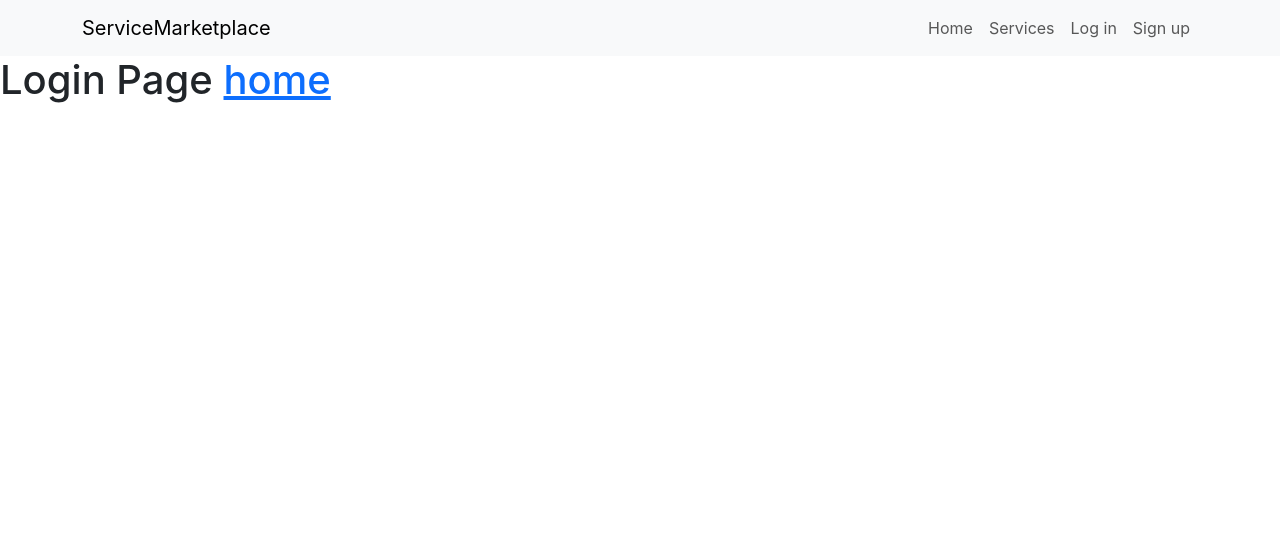
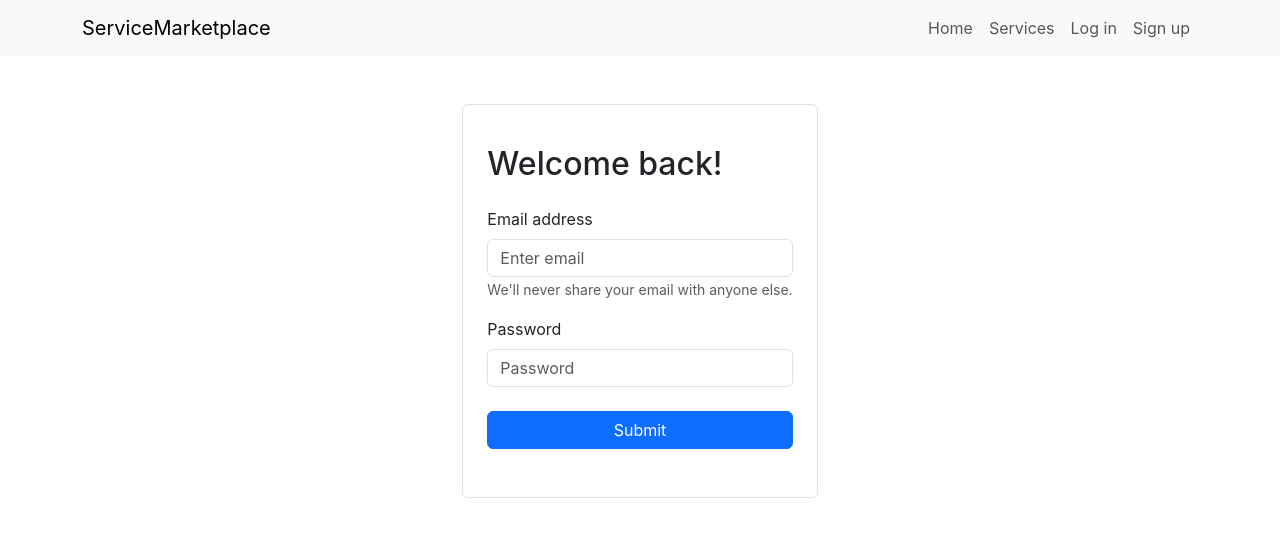
Before and after one commit to adnankuljancic/service-marketplace, a React (Create React App) app: page /login in a window 1280 px wide. Shown: the top 536 px of the page. Built offline with nearby package versions, Linux system fonts and the light colour scheme.

Commit message:
Login form

```diff
--- a/src/components/SearchBar/SearchBar.css
+++ b/src/components/SearchBar/SearchBar.css
@@ -1,4 +1,4 @@
-.btn {
+.search-btn {
   padding: 10px;
   border: 1px solid grey;
   vertical-align: top;
--- a/src/components/SearchBar/SearchBar.jsx
+++ b/src/components/SearchBar/SearchBar.jsx
@@ -4,7 +4,7 @@ function SearchBar() {
   return (
     <>
       <input className="input_field"></input>
-      <Button className="btn">Search</Button>
+      <Button className="search-btn">Search</Button>
     </>
   );
 }
--- a/src/pages/Login/Login.jsx
+++ b/src/pages/Login/Login.jsx
@@ -1,5 +1,33 @@
-import { Link } from 'react-router-dom'
+import Button from "react-bootstrap/Button";
+import Form from "react-bootstrap/Form";
+
 function LoginPage() {
-  return <h1>Login Page <Link to="/">home</Link></h1>;
+  function handleSubmit(event) {
+    event.preventDefault();
+    console.log("Submitted!");
+  }
+  return (
+    <div className="d-flex justify-content-center align-items-center p-5">
+      <Form className="rounded p-3 p-lg-4 border" onSubmit={handleSubmit}>
+        <h2 className="py-3">Welcome back!</h2>
+        <Form.Group className="mb-3" controlId="formBasicEmail">
+          <Form.Label>Email address</Form.Label>
+          <Form.Control type="email" placeholder="Enter email" />
+          <Form.Text className="text-muted">
+            We'll never share your email with anyone else.
+          </Form.Text>
+        </Form.Group>
+        <Form.Group className="mb-3" controlId="formBasicPassword">
+          <Form.Label>Password</Form.Label>
+          <Form.Control type="password" placeholder="Password" />
+        </Form.Group>
+        <div className="d-grid my-4">
+          <Button variant="primary" type="submit">
+            Submit
+          </Button>
+        </div>
+      </Form>
+    </div>
+  );
 }
 export default LoginPage;
```
Also changed, not shown: src/App.js (line endings or trailing spaces).
